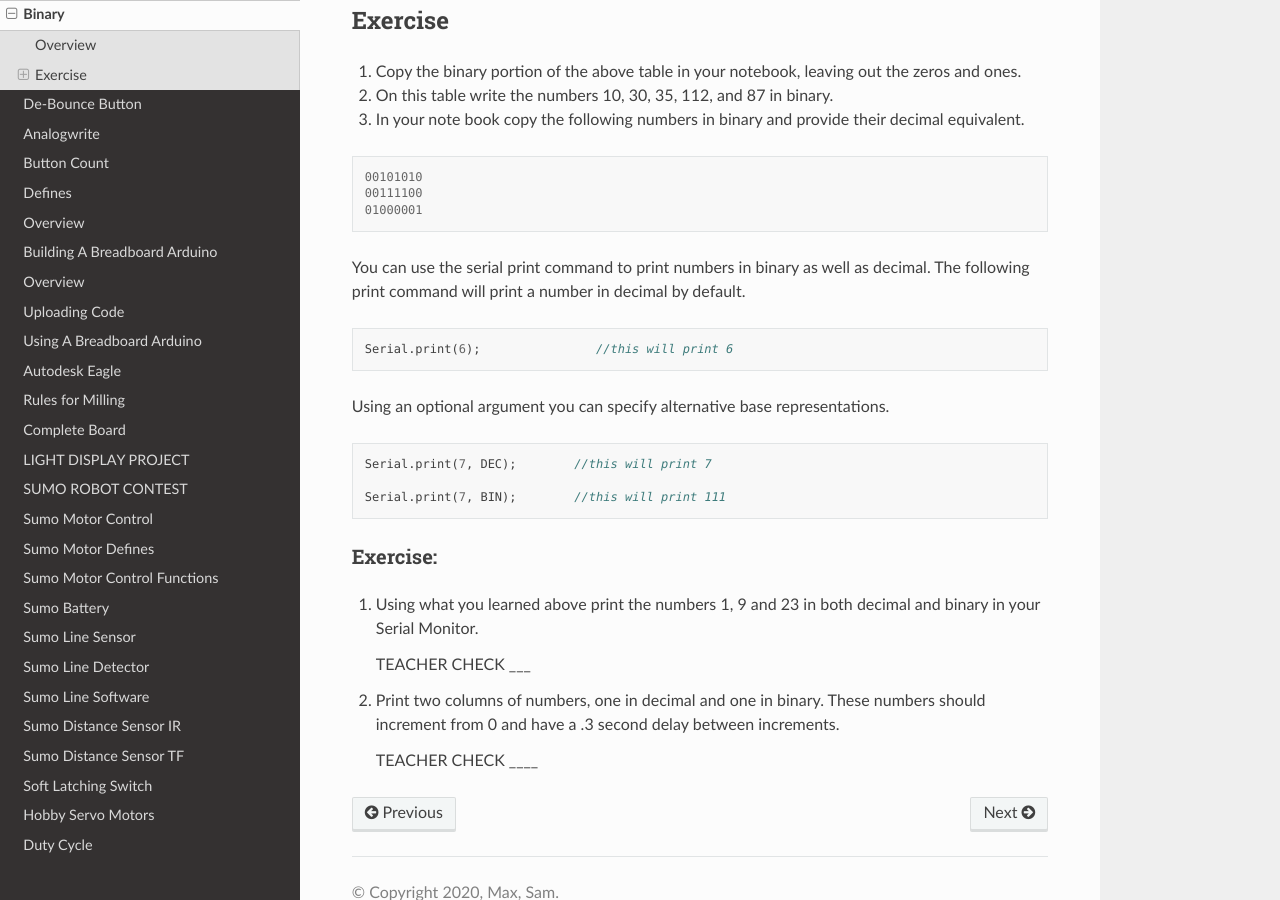
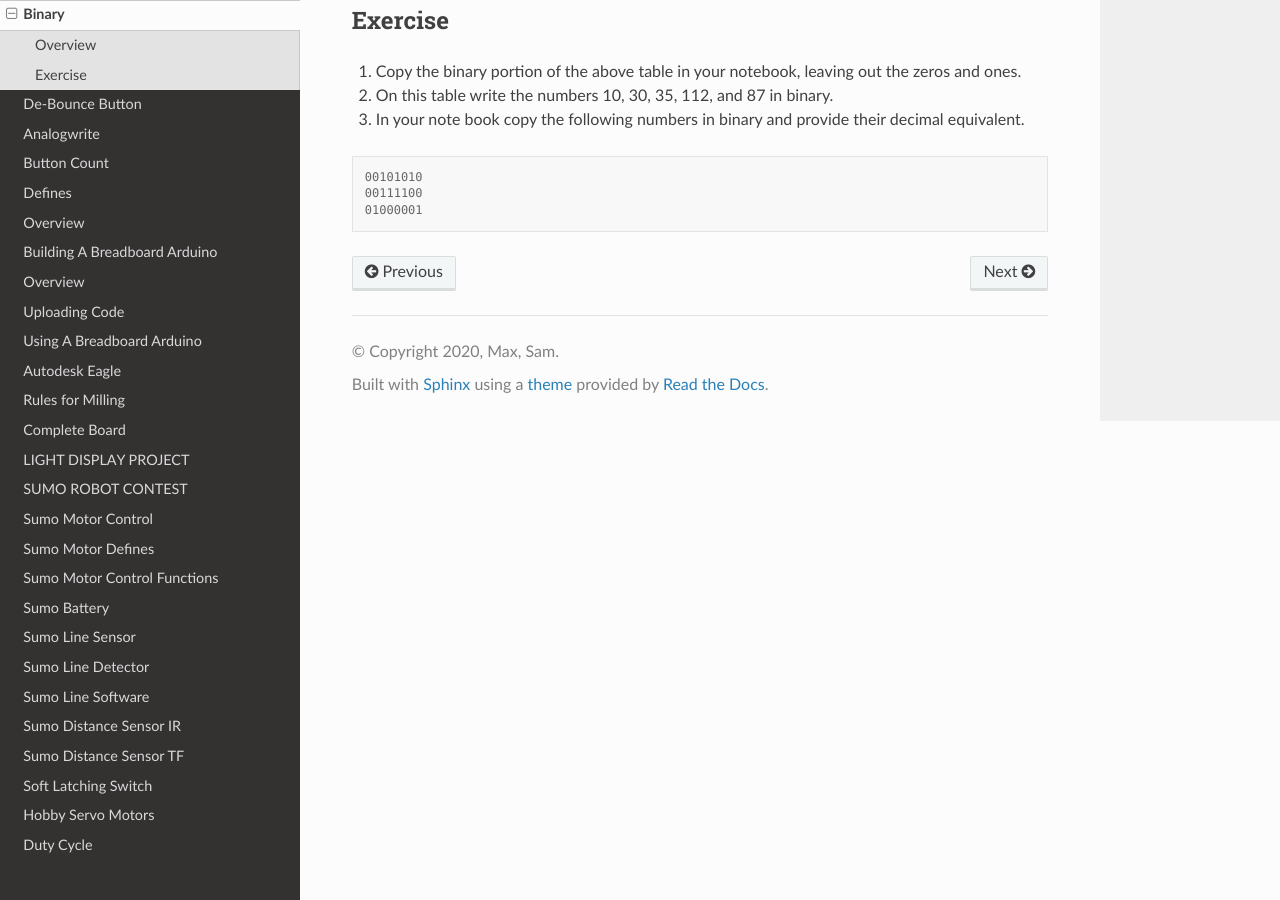
Before and after one commit to maxtkc/mvths-wiki, a Sphinx documentation site: the page built from docs/040-binary.rst, in a window 1280 px wide and 900 px high, scrolled down 1095 px. Built offline with Sphinx 7.4.7 and the Read the Docs theme 2.0.0, drawn with Linux system fonts in a browser that asks for light colours; pages that are not in the unit, such as notebooks, are missing from menus.

Commit message:
Update 040-binary.rst

```diff
--- a/docs/040-binary.rst
+++ b/docs/040-binary.rst
@@ -45,29 +45,3 @@
    00101010
    00111100
    01000001
-
-You can use the serial print command to print numbers in binary as well as decimal. The following print command will print a number in decimal by default.
-
-.. code-block:: C
-
-   Serial.print(6);                //this will print 6
-
-Using an optional argument you can specify alternative base representations.
-
-.. code-block:: C
-
-   Serial.print(7, DEC);        //this will print 7
-
-   Serial.print(7, BIN);        //this will print 111
-
-
-Exercise:
-~~~~~~~~~
-
-#. Using what you learned above print the numbers 1, 9 and 23 in both decimal and binary in your Serial Monitor.
-
-   TEACHER CHECK \_\_\_
-
-#. Print two columns of numbers, one in decimal and one in binary. These numbers should increment from 0 and have a .3 second delay between increments.
-
-   TEACHER CHECK \_\_\_\_
```
